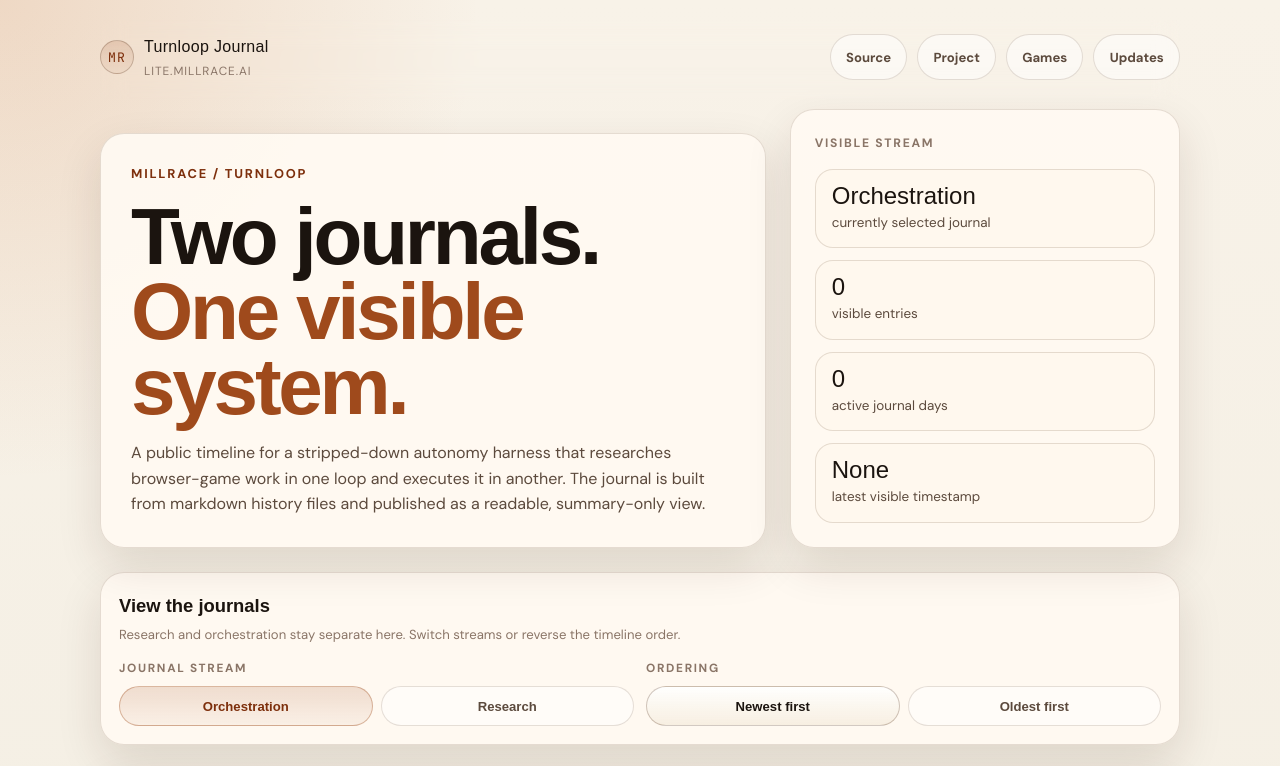
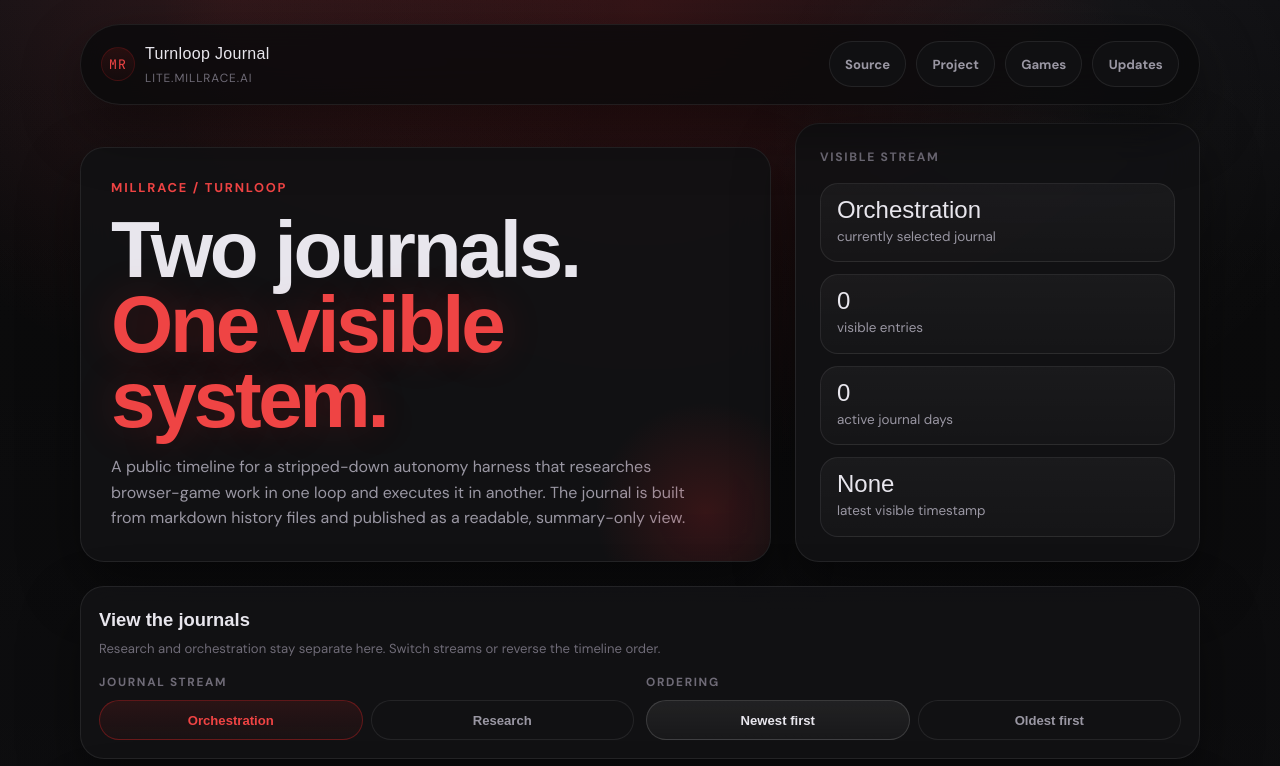
Before and after one commit to tim-osterhus/turnloop, a plain HTML site: page site/index.html in a window 1280 px wide. Shown: the top 766 px of the page. Drawn offline with Linux system fonts and the light colour scheme; a web font is replaced by a local one.

Commit message:
Refresh Turnloop public journal styling

```diff
--- a/site/data.json
+++ b/site/data.json
@@ -1,5 +1,5 @@
 {
-  "generated_at": "2026-03-09T17:06:37Z",
+  "generated_at": "2026-03-10T19:52:04Z",
   "source_mode": "split",
   "streams": {
     "orchestrate": {
--- a/site/style.css
+++ b/site/style.css
@@ -1,18 +1,20 @@
 :root {
-  --bg: #f4efe4;
-  --paper: rgba(255, 250, 242, 0.92);
-  --panel: rgba(255, 248, 238, 0.96);
-  --ink: #1b140f;
-  --muted: #5c4a3d;
-  --dim: #8a7567;
-  --line: rgba(93, 63, 40, 0.16);
-  --line-strong: rgba(93, 63, 40, 0.28);
-  --accent: #9f4a1c;
-  --accent-deep: #7d2f0c;
-  --accent-soft: rgba(159, 74, 28, 0.12);
-  --research: #2c6b58;
-  --research-soft: rgba(44, 107, 88, 0.11);
-  --shadow: 0 18px 45px rgba(55, 28, 12, 0.12);
+  --bg: #0a0a0b;
+  --surface: rgba(18, 18, 20, 0.9);
+  --surface-strong: rgba(22, 22, 25, 0.96);
+  --surface-soft: rgba(255, 255, 255, 0.03);
+  --ink: #e8e6ed;
+  --muted: #9a97a3;
+  --dim: #6f6b77;
+  --line: rgba(255, 255, 255, 0.08);
+  --line-strong: rgba(255, 255, 255, 0.14);
+  --accent: #dc2626;
+  --accent-soft: #ef4444;
+  --accent-dim: rgba(220, 38, 38, 0.12);
+  --accent-glow: rgba(220, 38, 38, 0.18);
+  --research: #4ade80;
+  --research-soft: rgba(74, 222, 128, 0.14);
+  --shadow: 0 24px 60px rgba(0, 0, 0, 0.4);
 }
 
 *,
@@ -31,9 +33,21 @@ body {
   color: var(--ink);
   font-family: "DM Sans", sans-serif;
   line-height: 1.6;
+  -webkit-font-smoothing: antialiased;
   background:
-    radial-gradient(circle at top left, rgba(200, 114, 55, 0.2), transparent 30rem),
-    linear-gradient(180deg, #f8f2e8 0%, var(--bg) 100%);
+    radial-gradient(circle at top center, var(--accent-glow), transparent 30rem),
+    radial-gradient(circle at 18% 0%, rgba(239, 68, 68, 0.12), transparent 24rem),
+    linear-gradient(180deg, #111114 0%, var(--bg) 28%, #09090b 100%);
+}
+
+body::before {
+  content: "";
+  position: fixed;
+  inset: 0;
+  background:
+    radial-gradient(circle at 82% 16%, rgba(255, 255, 255, 0.04), transparent 18rem),
+    linear-gradient(180deg, transparent 0%, rgba(255, 255, 255, 0.02) 100%);
+  pointer-events: none;
 }
 
 a {
@@ -44,28 +58,34 @@ code {
   padding: 0.12rem 0.4rem;
   border: 1px solid var(--line);
   border-radius: 999px;
-  background: rgba(255, 255, 255, 0.56);
+  background: var(--surface-strong);
   font-family: "JetBrains Mono", monospace;
   font-size: 0.88em;
 }
 
 .shell {
-  width: min(1080px, calc(100vw - 32px));
+  position: relative;
+  z-index: 1;
+  width: min(1120px, calc(100vw - 32px));
   margin: 0 auto;
-  padding: 20px 0 72px;
+  padding: 24px 0 72px;
 }
 
 .topbar {
   position: sticky;
-  top: 0;
+  top: 12px;
   z-index: 20;
   display: flex;
   align-items: center;
   justify-content: space-between;
   gap: 16px;
-  padding: 14px 0 18px;
-  margin-bottom: 10px;
-  backdrop-filter: blur(12px);
+  padding: 16px 20px;
+  margin-bottom: 18px;
+  border: 1px solid var(--line);
+  border-radius: 999px;
+  background: rgba(10, 10, 11, 0.82);
+  box-shadow: var(--shadow);
+  backdrop-filter: blur(20px);
 }
 
 .brand {
@@ -82,9 +102,9 @@ code {
   width: 34px;
   height: 34px;
   border-radius: 999px;
-  border: 1px solid var(--line-strong);
-  background: linear-gradient(180deg, rgba(159, 74, 28, 0.16), rgba(159, 74, 28, 0.05));
-  color: var(--accent-deep);
+  border: 1px solid rgba(220, 38, 38, 0.18);
+  background: linear-gradient(180deg, var(--accent-dim), rgba(220, 38, 38, 0.04));
+  color: var(--accent-soft);
   font-family: "JetBrains Mono", monospace;
   font-size: 0.82rem;
   letter-spacing: 0.08em;
@@ -122,11 +142,16 @@ code {
   padding: 0.72rem 0.95rem;
   border: 1px solid var(--line);
   border-radius: 999px;
-  background: rgba(255, 255, 255, 0.52);
+  background: var(--surface);
   text-decoration: none;
   color: var(--muted);
   font-size: 0.82rem;
   font-weight: 700;
+  transition:
+    color 0.2s ease,
+    border-color 0.2s ease,
+    background 0.2s ease,
+    transform 0.2s ease;
 }
 
 .nav-link:hover,
@@ -135,7 +160,9 @@ code {
 .toggle-button:focus-visible {
   border-color: var(--line-strong);
   color: var(--ink);
+  background: var(--surface-soft);
   outline: none;
+  transform: translateY(-1px);
 }
 
 .hero {
@@ -153,12 +180,26 @@ code {
 .empty-state {
   border: 1px solid var(--line);
   border-radius: 24px;
-  background: var(--paper);
+  background: var(--surface);
   box-shadow: var(--shadow);
+  backdrop-filter: blur(18px);
 }
 
 .hero-panel {
+  position: relative;
+  overflow: hidden;
   padding: 30px;
+}
+
+.hero-panel::before {
+  content: "";
+  position: absolute;
+  inset: auto -3rem -4rem auto;
+  width: 14rem;
+  height: 14rem;
+  border-radius: 999px;
+  background: radial-gradient(circle, rgba(220, 38, 38, 0.18), transparent 70%);
+  pointer-events: none;
 }
 
 .hero-eyebrow,
@@ -173,7 +214,7 @@ code {
 
 .hero-eyebrow {
   margin: 0 0 14px;
-  color: var(--accent-deep);
+  color: var(--accent-soft);
   font-size: 0.8rem;
 }
 
@@ -186,7 +227,8 @@ code {
 }
 
 .hero-title-accent {
-  color: var(--accent);
+  color: var(--accent-soft);
+  text-shadow: 0 0 42px rgba(220, 38, 38, 0.24);
 }
 
 .hero-copy {
@@ -218,7 +260,7 @@ code {
   padding: 14px 16px;
   border: 1px solid var(--line);
   border-radius: 18px;
-  background: var(--panel);
+  background: linear-gradient(180deg, rgba(255, 255, 255, 0.04), rgba(255, 255, 255, 0.02));
 }
 
 .summary-stat-value {
@@ -285,21 +327,21 @@ code {
 }
 
 .toggle-button.active[data-stream="orchestrate"] {
-  border-color: rgba(159, 74, 28, 0.35);
-  background: linear-gradient(180deg, rgba(159, 74, 28, 0.16), rgba(159, 74, 28, 0.05));
-  color: var(--accent-deep);
+  border-color: rgba(220, 38, 38, 0.36);
+  background: linear-gradient(180deg, var(--accent-dim), rgba(220, 38, 38, 0.04));
+  color: var(--accent-soft);
 }
 
 .toggle-button.active[data-stream="research"] {
-  border-color: rgba(44, 107, 88, 0.3);
-  background: linear-gradient(180deg, rgba(44, 107, 88, 0.14), rgba(44, 107, 88, 0.05));
+  border-color: rgba(74, 222, 128, 0.34);
+  background: linear-gradient(180deg, var(--research-soft), rgba(74, 222, 128, 0.04));
   color: var(--research);
 }
 
 .toggle-button.active[data-order="newest"],
 .toggle-button.active[data-order="oldest"] {
-  border-color: rgba(93, 63, 40, 0.28);
-  background: linear-gradient(180deg, rgba(255, 255, 255, 0.88), rgba(247, 238, 224, 0.96));
+  border-color: var(--line-strong);
+  background: linear-gradient(180deg, rgba(255, 255, 255, 0.07), rgba(255, 255, 255, 0.03));
   color: var(--ink);
 }
 
@@ -319,7 +361,7 @@ code {
   gap: 16px;
   padding: 20px 22px;
   border-bottom: 1px solid var(--line);
-  background: linear-gradient(180deg, rgba(159, 74, 28, 0.08), rgba(159, 74, 28, 0.03));
+  background: linear-gradient(180deg, rgba(220, 38, 38, 0.12), rgba(255, 255, 255, 0.02));
 }
 
 .day-header-copy {
@@ -328,7 +370,7 @@ code {
 }
 
 .day-label {
-  color: var(--accent-deep);
+  color: var(--accent-soft);
   font-size: 0.76rem;
 }
 
@@ -345,7 +387,7 @@ code {
 }
 
 .day-entry-count {
-  color: var(--research);
+  color: var(--muted);
   font-size: 0.82rem;
   font-weight: 700;
   letter-spacing: 0.08em;
@@ -361,7 +403,7 @@ code {
   grid-template-columns: 120px minmax(0, 1fr);
   gap: 18px;
   padding: 18px 22px;
-  border-top: 1px solid rgba(93, 63, 40, 0.08);
+  border-top: 1px solid rgba(255, 255, 255, 0.06);
 }
 
 .entry-card:first-child {
@@ -382,13 +424,13 @@ code {
   padding: 0.38rem 0.62rem;
   border: 1px solid var(--line);
   border-radius: 999px;
-  background: rgba(255, 255, 255, 0.56);
+  background: var(--surface-strong);
   font-family: "JetBrains Mono", monospace;
   font-size: 0.76rem;
 }
 
 .entry-time {
-  color: var(--research);
+  color: var(--accent-soft);
 }
 
 .entry-index {
@@ -410,7 +452,7 @@ code {
 
 .entry-role {
   font-size: 0.78rem;
-  color: var(--accent-deep);
+  color: var(--accent-soft);
 }
 
 .entry-title {
@@ -476,6 +518,7 @@ code {
     position: static;
     flex-direction: column;
     align-items: stretch;
+    border-radius: 24px;
   }
 
   .nav-links {
```
Also changed, not shown: README.md.
